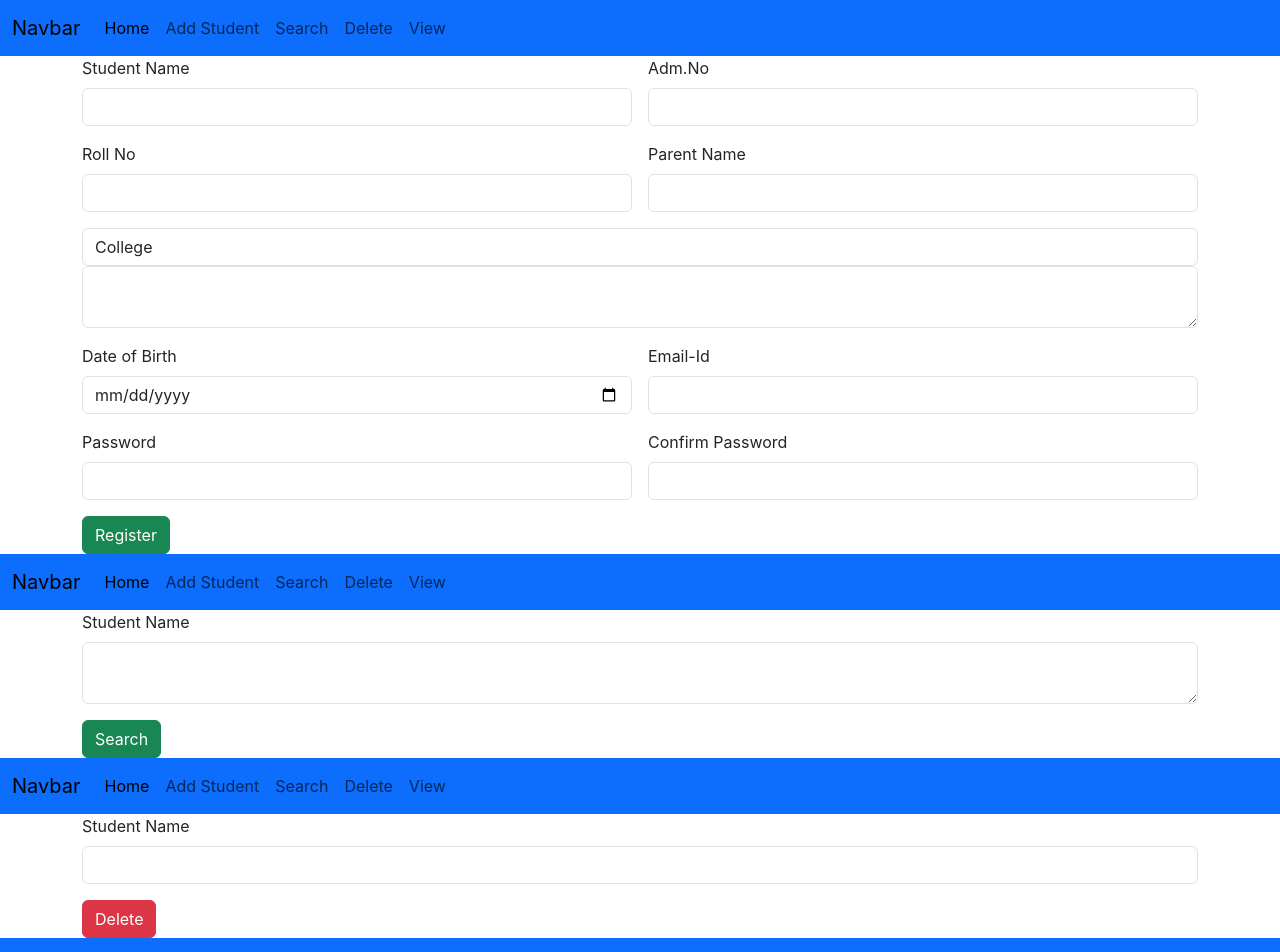
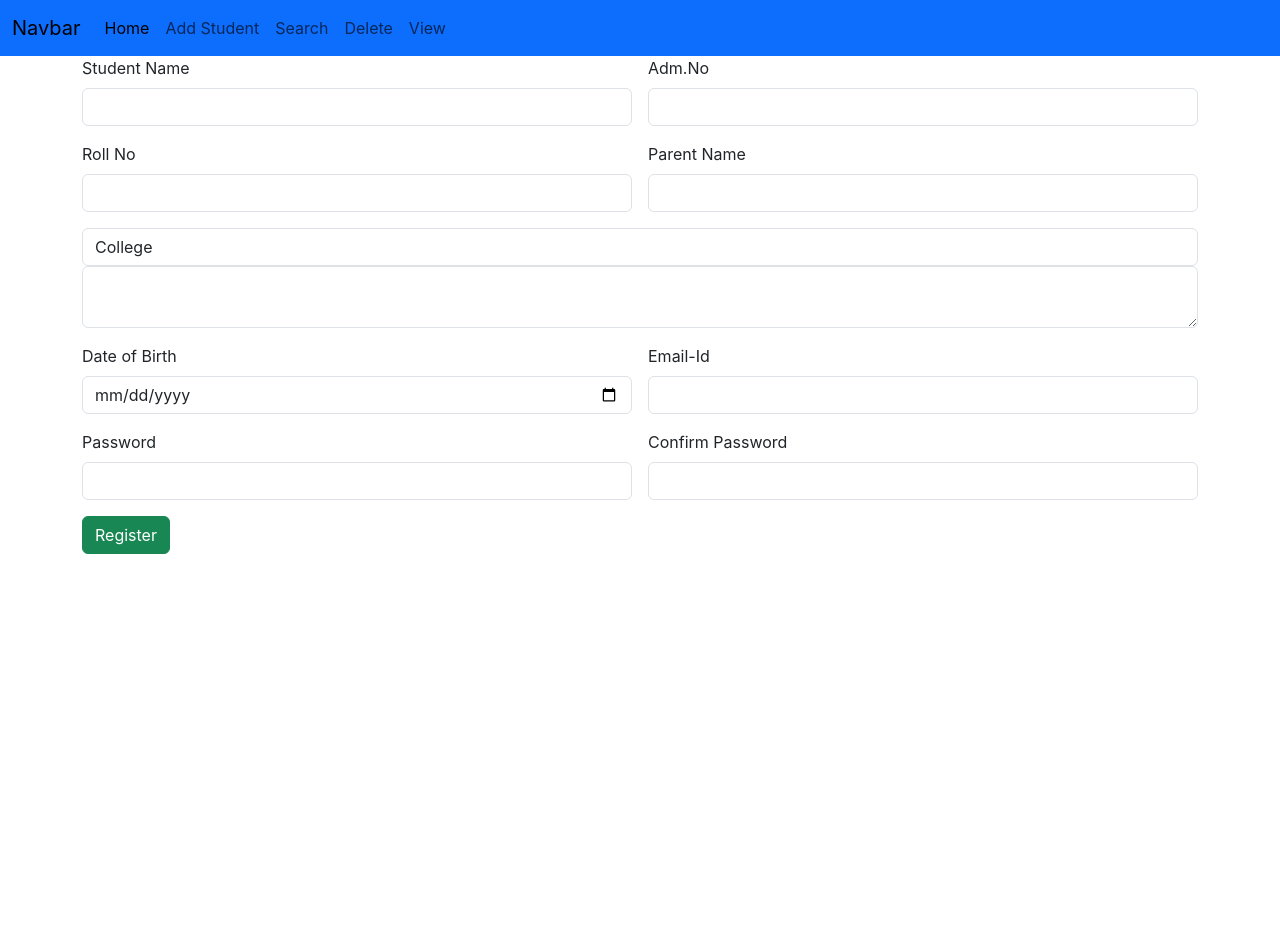
Before and after one commit to swadhi03/Student-register-app, a React (Create React App) app: page / in a window 1280 px wide. Shown: the top 952 px of the page. After the commit the page ends 800 px from the top, so only its background shows below. Built offline with nearby package versions, Linux system fonts and the light colour scheme.

Commit message:
compleleted

```diff
--- a/package.json
+++ b/package.json
@@ -8,6 +8,7 @@
     "@testing-library/user-event": "^13.5.0",
     "react": "^18.3.1",
     "react-dom": "^18.3.1",
+    "react-router-dom": "^6.23.1",
     "react-scripts": "5.0.1",
     "web-vitals": "^2.1.4"
   },
--- a/src/App.js
+++ b/src/App.js
@@ -4,15 +4,18 @@ import AddStudent from './components/AddStudent';
 import SearchStudent from './components/SearchStudent';
 import DeleteStudent from './components/DeleteStudent';
 import ViewAll from './components/ViewAll';
+import { BrowserRouter, Route, Routes } from 'react-router-dom';
 
 function App() {
   return (
-    <div>
-      <AddStudent/>
-      <SearchStudent/>
-      <DeleteStudent/>
-      <ViewAll/>
-    </div>
+    <BrowserRouter>
+      <Routes>
+        <Route path='/' element={<AddStudent/>}/>
+        <Route path='/search' element={<SearchStudent/>}/>
+        <Route path='delete/' element={<DeleteStudent/>}/>
+        <Route path='/view' element={<ViewAll/>}/>
+      </Routes>
+    </BrowserRouter>
   );
 }
 
--- a/src/components/Navbar.jsx
+++ b/src/components/Navbar.jsx
@@ -15,16 +15,16 @@ const Navbar = () => {
           <a class="nav-link active" aria-current="page" href="#">Home</a>
         </li>
         <li class="nav-item">
-          <a class="nav-link" href="AddStudent.jsx">Add Student</a>
+          <a class="nav-link" href="/">Add Student</a>
         </li>
         <li class="nav-item">
-          <a class="nav-link" href="SearchStudent.jsx">Search</a>
+          <a class="nav-link" href="/">Search</a>
         </li>
         <li class="nav-item">
-          <a class="nav-link" href="DeleteStudent.jsx">Delete</a>
+          <a class="nav-link" href="/">Delete</a>
         </li>
         <li class="nav-item">
-          <a class="nav-link" href="ViewAll.jsx">View</a>
+          <a class="nav-link" href="/">View</a>
         </li>
 
       </ul>
```
Also changed, not shown: 1 other file (tests, documents, lock files or other folders).
